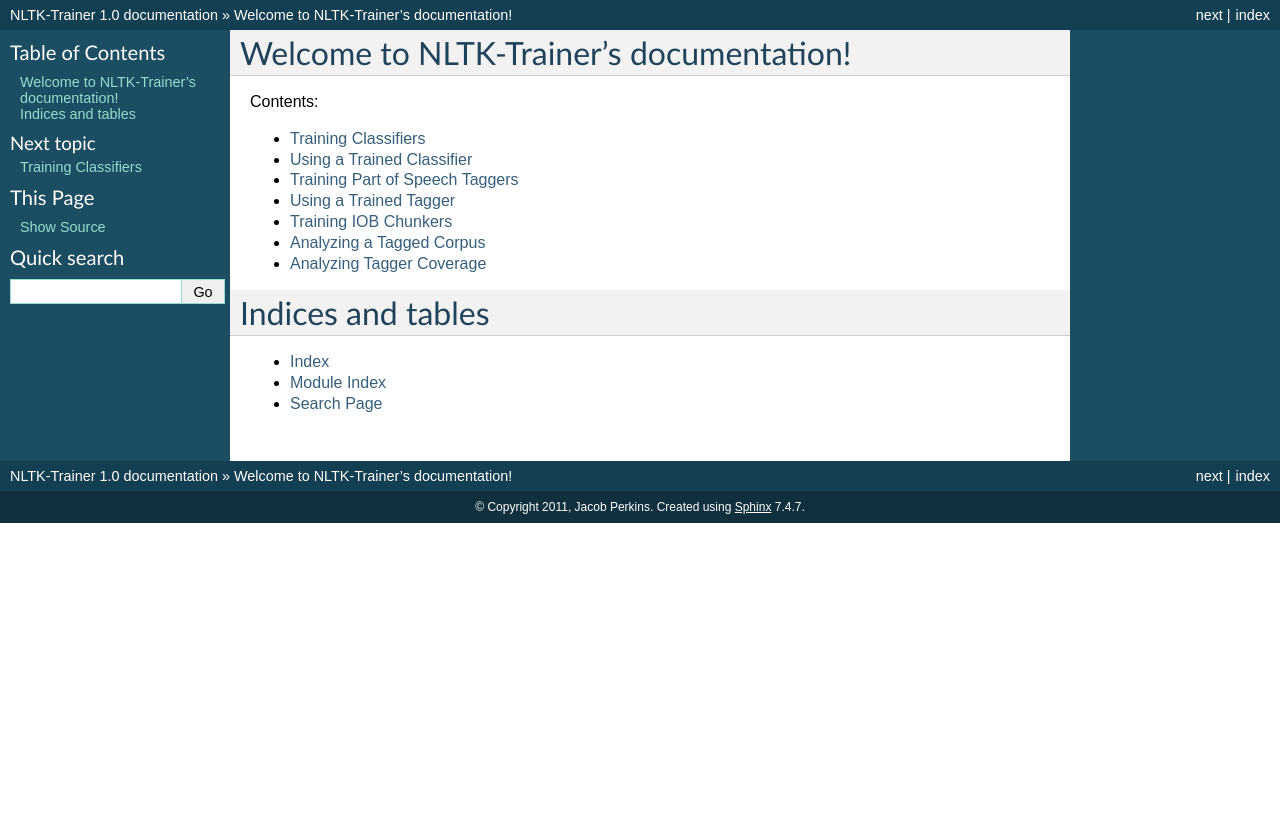
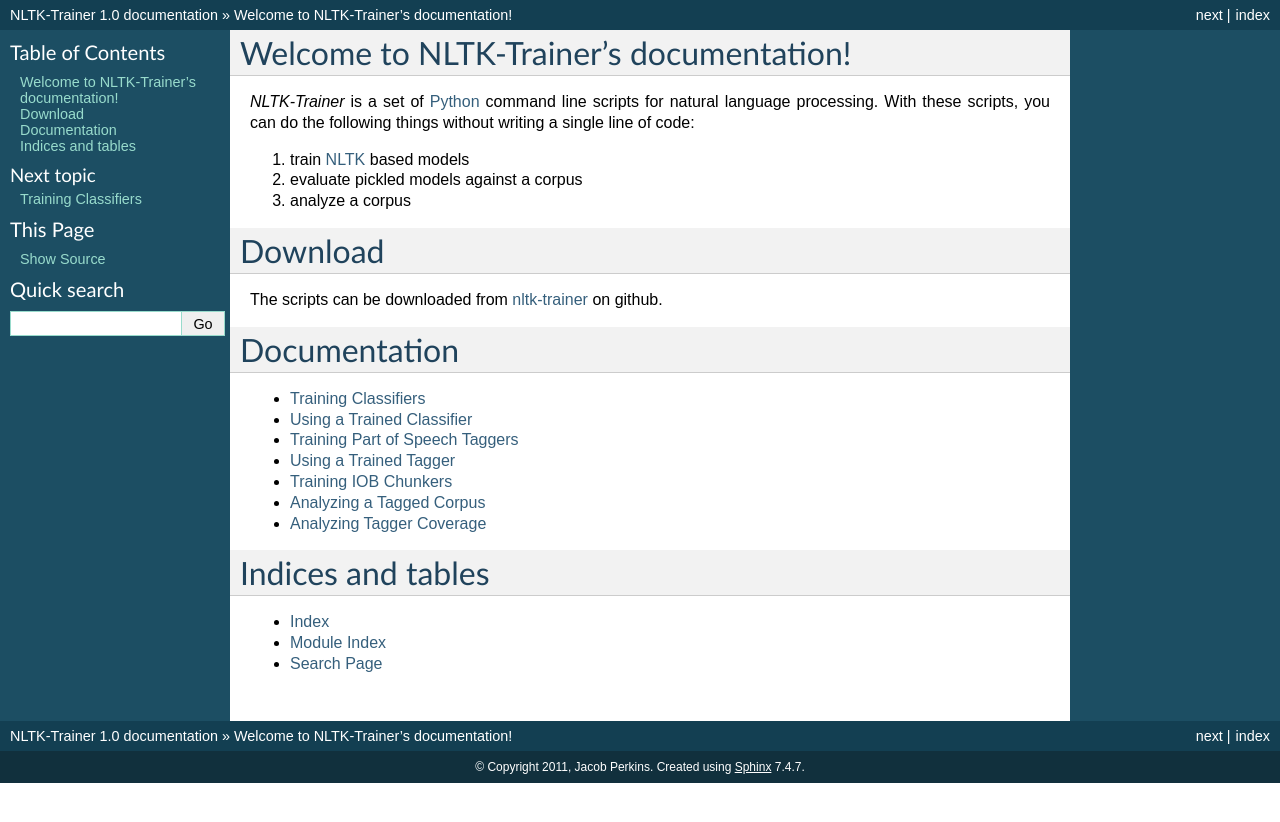
Before and after one commit to japerk/nltk-trainer, a Sphinx documentation site: the page built from docs/index.rst, in a window 1280 px wide. Shown: the top 822 px of the page. Built offline with Sphinx 7.4.7, drawn with Linux system fonts in a browser that asks for light colours.

Commit message:
doc updates

```diff
--- a/docs/index.rst
+++ b/docs/index.rst
@@ -1,12 +1,19 @@
-.. NLTK-Trainer documentation master file, created by
-   sphinx-quickstart on Sun Jul 31 12:24:48 2011.
-   You can adapt this file completely to your liking, but it should at least
-   contain the root `toctree` directive.
-
 Welcome to NLTK-Trainer's documentation!
 ========================================
 
-Contents:
+*NLTK-Trainer* is a set of `Python <http://www.python.org/>`_ command line scripts for natural language processing. With these scripts, you can do the following things without writing a single line of code:
+
+1. train `NLTK <http://nltk.org/>`_ based models
+2. evaluate pickled models against a corpus
+3. analyze a corpus
+
+Download
+========
+
+The scripts can be downloaded from `nltk-trainer <https://github.com/japerk/nltk-trainer>`_ on github.
+
+Documentation
+=============
 
 .. toctree::
    :maxdepth: 2
--- a/docs/train_classifier.rst
+++ b/docs/train_classifier.rst
@@ -52,6 +52,9 @@
 	* `sklearn.SVC <http://scikit-learn.org/stable/modules/generated/sklearn.svm.SVC.html#sklearn.svm.SVC>`_
 	* `sklearn.DecisionTreeClassifier <http://scikit-learn.org/stable/modules/generated/sklearn.tree.DecisionTreeClassifier.html#sklearn.tree.DecisionTreeClassifier>`_
 
+For example, here's how you to use the ``sklearn.LinearSVC`` classifier with the ``movie_reviews`` corpus:
+	``python train_classifier.py movie_reviews --classifier sklearn.LinearSVC``
+
 For a complete list of usage options:
 	``python train_classifier.py --help``
 
```
